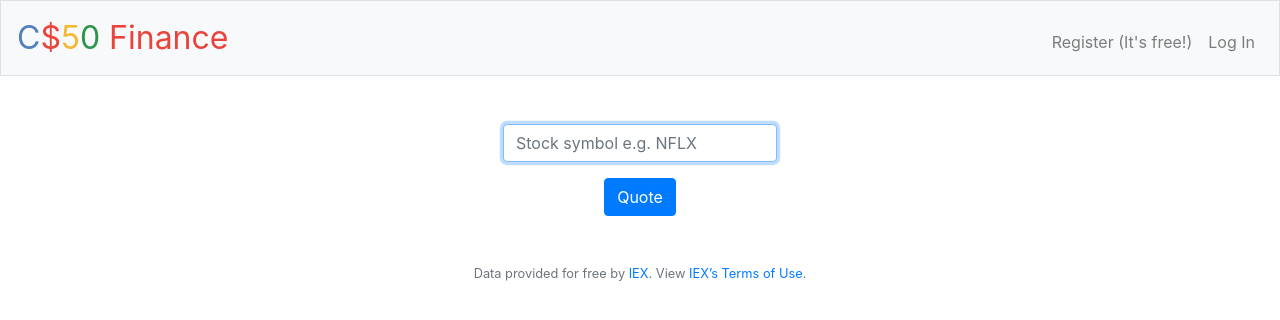
After one commit to Lucifer21123/stock-trading-app, a Flask app: template finance/templates/quote.html in a window 1280 px wide. The commit adds this page. Shown: the top 320 px of the page. Run offline with Flask 2, Linux system fonts and the light colour scheme; the template is opened without the code that fills it, so the values that code supplies are empty; some libraries are stand-ins or nearby versions.

Commit message:
feat: implement `/quote`

```diff
--- a/config.py
+++ b/config.py
@@ -5,6 +5,9 @@ basedir = os.path.abspath(os.path.dirname(__file__))
 
 class Config(object):
   """All the configurations required to run the web application"""
+
+  # Turn on Jinja template reloading
+  TEMPLATES_AUTO_RELOAD = True
 
   # Configure session to use filesystem (instead of signed cookies)
   SESSION_FILE_DIR = tempfile.mkdtemp()
--- a/finance/__init__.py
+++ b/finance/__init__.py
@@ -5,6 +5,7 @@ import flask_migrate
 import config
 
 app = flask.Flask(__name__)
+
 app.config.from_object(config.Config)
 
 db = flask_sqlalchemy.SQLAlchemy(app)
--- a/finance/routes.py
+++ b/finance/routes.py
@@ -74,7 +74,7 @@ def register():
         flask.flash("Ummm, you have already registered 😉")
         return flask.redirect(flask.url_for("index"))
 
-    # Render register page as reached via GET
+    # Render register page as user reached via GET
     else:
         return flask.render_template("register.html")
 
@@ -139,8 +139,21 @@ def logout():
 @app.route("/quote", methods=["GET", "POST"])
 @helpers.login_required
 def quote():
-    """Get stock quote."""
-    return helpers.apology("TODO", 500)
+    """Get stock quote (via helpers.lookup)."""
+
+    # Initialize quote as None
+    quote = None
+
+    # If user submits symbol via POST
+    if flask.request.method == "POST":
+
+        # Fetch symbol's stock details from helpers.lookup
+        quote = helpers.lookup(flask.request.form.get("symbol"))
+
+        if quote is None:
+            flask.flash(f"Couldn't get quote for '{flask.request.form.get('symbol')}'. Please re-check spelling and try again.", "error")
+
+    return flask.render_template("quote.html", quote=quote)
 
 
 @app.route("/buy", methods=["GET", "POST"])
--- a/finance/templates/layout.html
+++ b/finance/templates/layout.html
@@ -53,8 +53,6 @@
         </nav>
 
         <header>
-            <h2>{% block header %}{% endblock %}</h2>
-
             {% if get_flashed_messages() %}
                 <div class="alert alert-primary border text-center alert-dismissible" role="alert">
                     {{ get_flashed_messages() | join(" ") }}
--- a/finance/templates/login.html
+++ b/finance/templates/login.html
@@ -4,12 +4,8 @@
     Log In
 {% endblock %}
 
-{% block header %}
-    Log in to C$50: Finance
-{% endblock %}
-
 {% block main %}
-    <form action="/login" method="post">
+    <form action="/login" method="POST">
         <div class="form-group">
             <input autocomplete="off" autofocus class="form-control" name="username" placeholder="Username" type="text">
         </div>
--- /dev/null
+++ b/finance/templates/quote.html
@@ -0,0 +1,19 @@
+{% extends "layout.html" %}
+
+{% block title %}
+    Quote
+{% endblock %}
+
+{% block main %}
+
+    {% if quote %}
+        <p>A share of {{ quote.name }} ({{ quote.symbol }}) costs <b>{{ quote.price | usd() }}</b></p>
+    {% endif %}
+
+    <form action="/quote" method="POST">
+        <div class="form-group">
+            <input autocomplete="off" autofocus class="form-control" name="symbol" placeholder="Stock symbol e.g. NFLX" type="text">
+        </div>
+        <button class="btn btn-primary" type="submit">Quote</button>
+    </form>
+{% endblock %}
--- a/finance/templates/register.html
+++ b/finance/templates/register.html
@@ -4,12 +4,8 @@
     Register
 {% endblock %}
 
-{% block header %}
-    Register for C$50: Finance
-{% endblock %}
-
 {% block main %}
-    <form action="/register" method="post">
+    <form action="/register" method="POST">
         <div class="form-group">
             <input autocomplete="off" autofocus class="form-control" name="username" placeholder="Enter username" type="text">
         </div>
```
Also changed, not shown: README.md, 3 other files.
